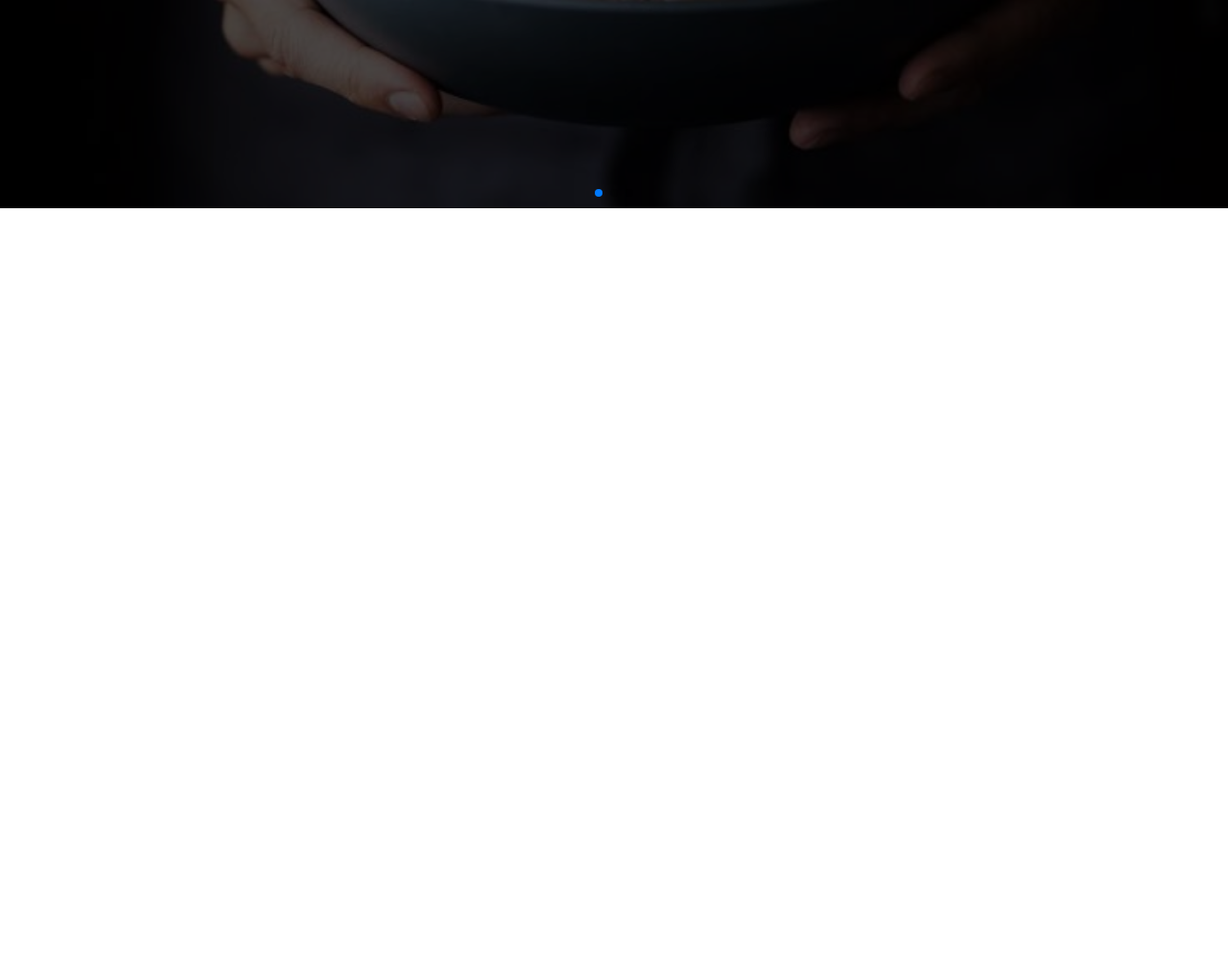
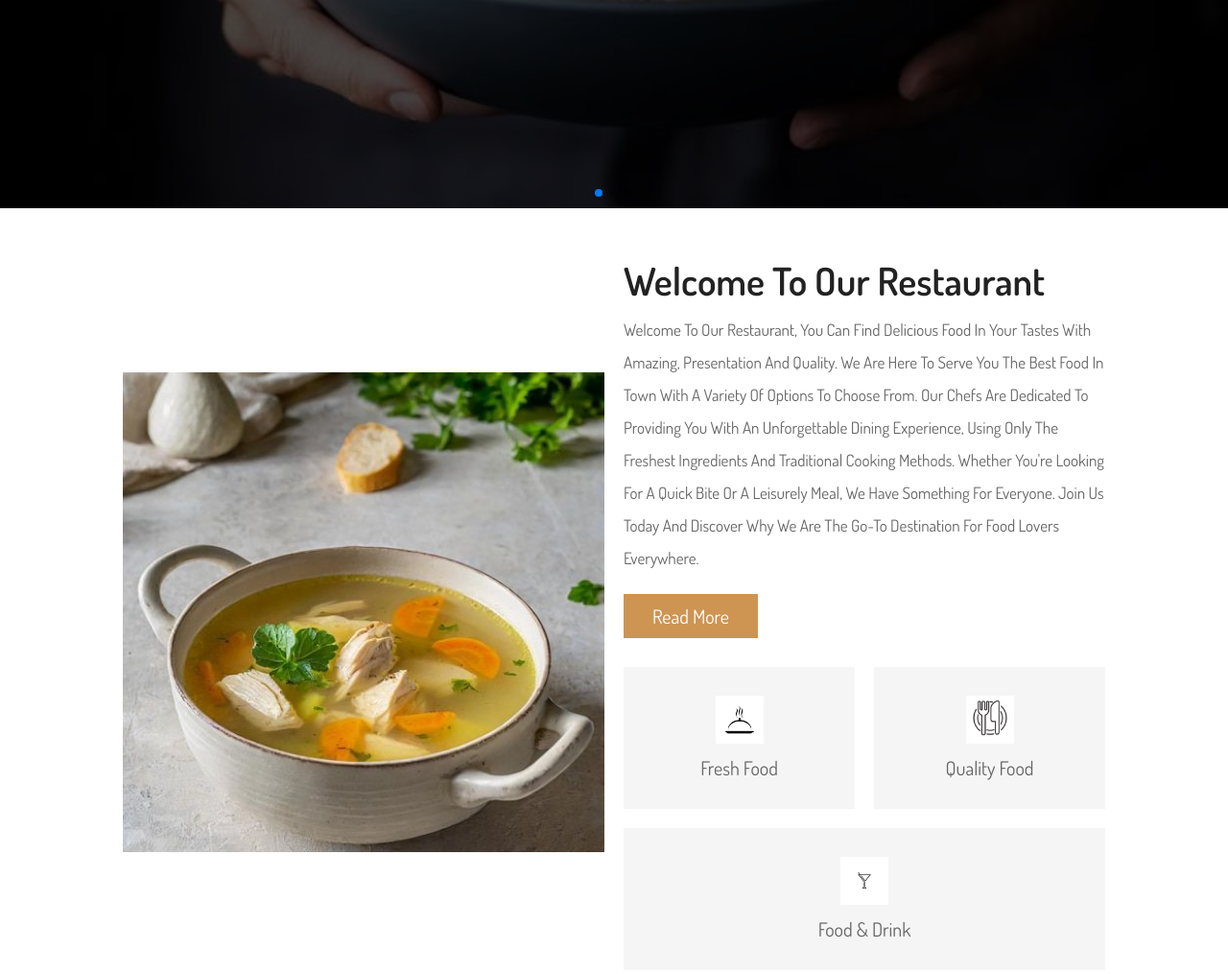
Before and after one commit to alandarryl/restaurant-website, a plain HTML site: page index.html in a window 1280 px wide. Shown: the part 655-1670 px from the top of the page at 96% size. Before the commit the page ends 872 px from the top, so only its background shows below. Drawn offline with nearby package versions, Linux system fonts and the light colour scheme.

Commit message:
complete the about section

```diff
--- a/index.html
+++ b/index.html
@@ -91,10 +91,44 @@
 
     <!-- about setion starts -->
 
+    <section class="about"  id="about" >
+
+        <div class="image">
+            <img src="./images/food4.jpg" alt="" >
+        </div>
+
+        <div class="content">
+            <h3 class="title" >welcome to our restaurant</h3>
+            <p>welcome to our restaurant, you can find delicious food in your tastes with amazing,
+                presentation and quality. we are here to serve you the best food in town with a variety of options to choose from.
+                Our chefs are dedicated to providing you with an unforgettable dining experience, using only the freshest ingredients and traditional cooking methods. Whether you're looking for a quick bite or a leisurely meal, we have something for everyone. Join us today and discover why we are the go-to destination for food lovers everywhere.
+            </p>
+            <a href="#" class="btn">read more</a>
+            <div class="icons-container">
+                <div class="icons">
+                    <img src="./images/icon1.jpg" alt="">
+                    <h3>fresh food</h3>
+                </div>
+                <div class="icons">
+                    <img src="./images/icon3.jpg" alt="">
+                    <h3>quality food</h3>
+                </div>
+                <div class="icons">
+                    <img src="./images/icon6.jpg" alt="">
+                    <h3>food & drink</h3>
+                </div>
+            </div>
+        </div>
+
+    </section>
 
     <!-- about section ends  -->
 
 
+    <!-- food section starts -->
+
+
+    <!-- food section ends -->
 
 
 
--- a/styles/styles.css
+++ b/styles/styles.css
@@ -206,7 +206,70 @@ section{
 /* section home style end */
 
 
+/* about section style start */
 
+
+.about{
+    display: flex;
+    align-items: center;
+    flex-wrap: wrap;
+    gap: 2rem;
+}
+
+.about .image{
+    flex: 1 1 41rem;
+}
+
+.about .image img{
+    width: 100%;
+    height: 500px;
+    object-fit: cover;
+}
+.about .content{
+    flex: 1 1 41rem;
+}
+
+.about .content .title{
+    font-size: 4rem;
+    color: var(--black);
+}
+
+.about .content p{
+    font-size: 1.7rem;
+    color: var(--light-black);
+    padding: 1rem 0;
+    line-height: 2;
+}
+
+.about .content .icons-container{
+    display: flex;
+    flex-wrap: wrap;
+    gap: 2rem;
+    margin-top: 3rem;
+}
+
+.about .content .icons-container .icons{
+    flex: 1 1 16rem;
+    text-align: center;
+    background: var(--light-bg);
+    padding: 3rem 2rem;
+}
+
+.about .content .icons-container .icons img{
+    height: 5rem;
+}
+
+.about .content .icons-container .icons h3{
+    padding-top: 1rem;
+    font-size: 2rem;
+    color: var(--light-black);
+    font-weight: normal;
+}
+
+
+
+
+/* about section style ends */
 
 
 
```
